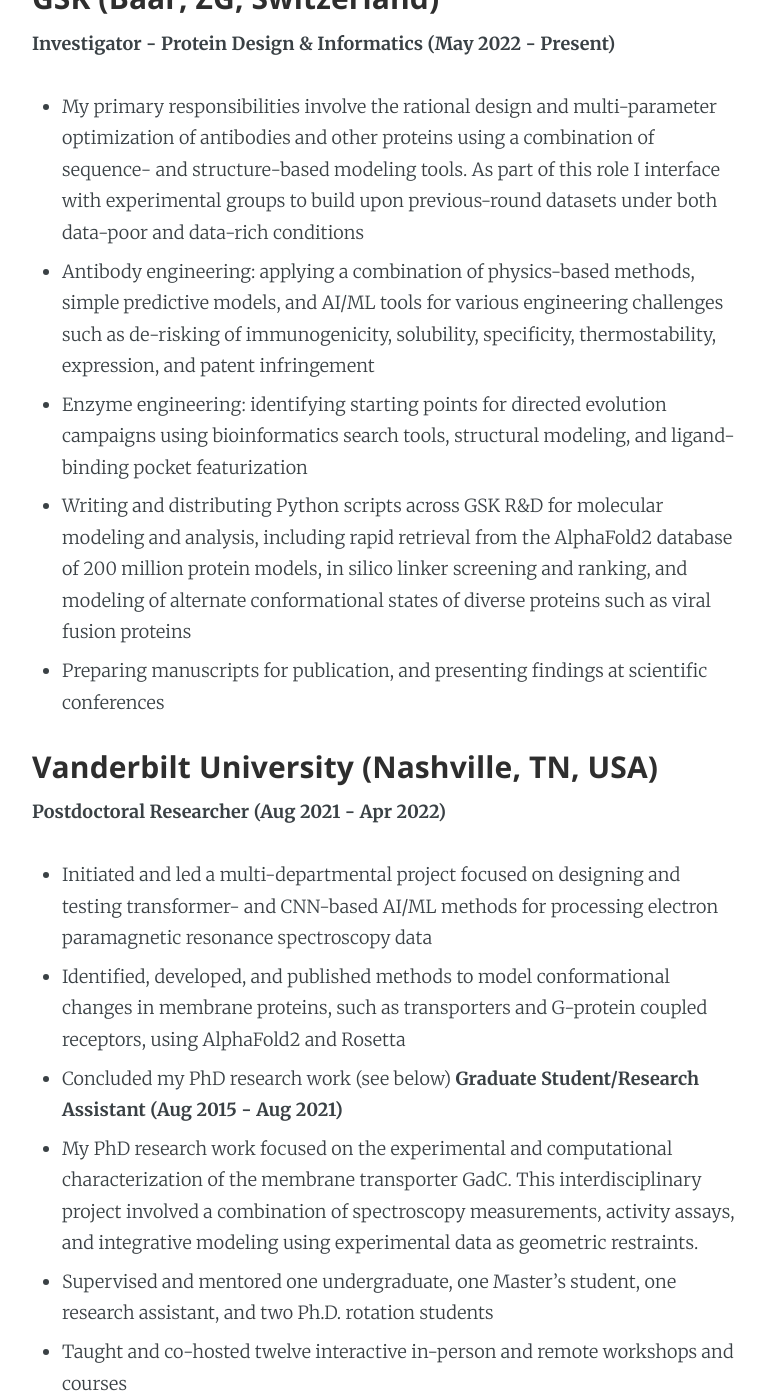
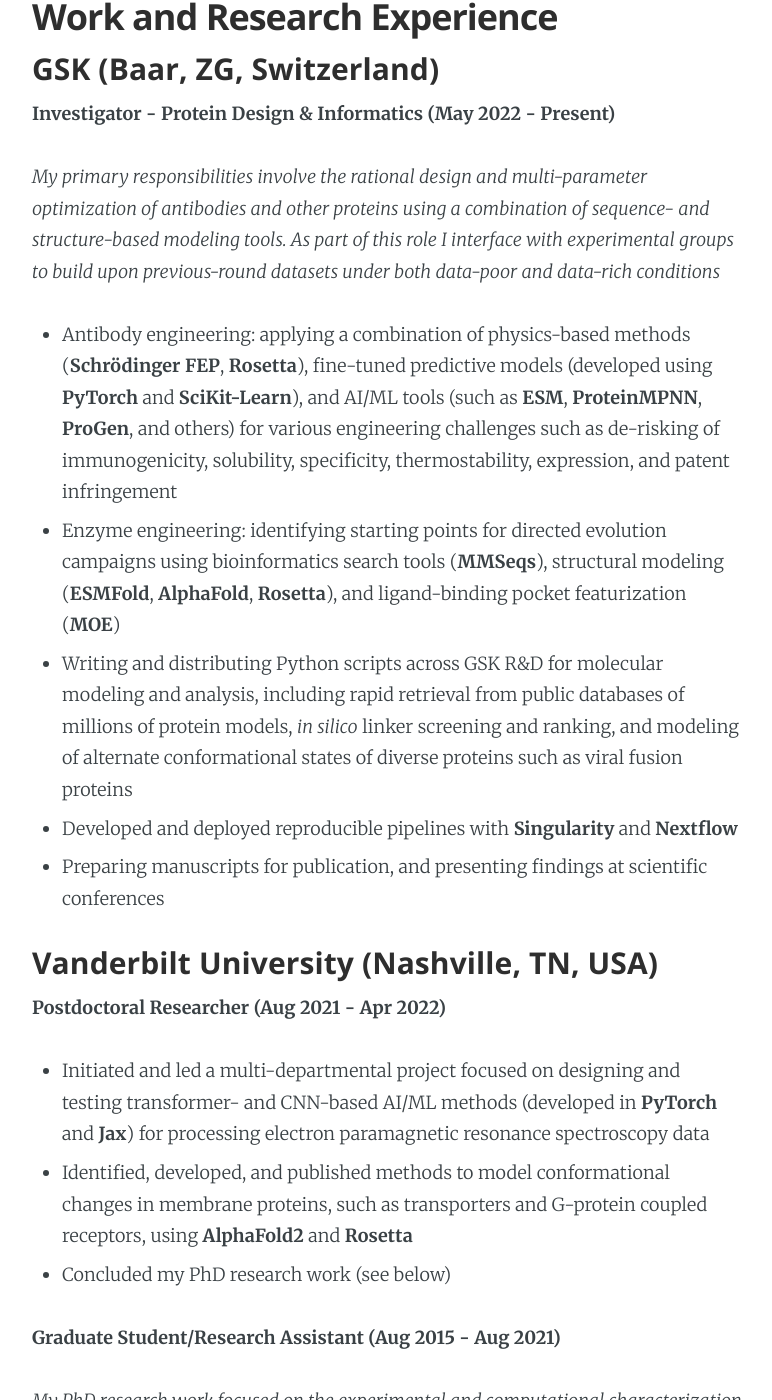
Before and after one commit to delalamo/delalamo.github.io, a Jekyll site: the page built from about.md, in a window 1280 px wide and 1400 px high, scrolled down 2217 px. Shown: the whole window, without its empty margins (253-1025 px from the left). Built offline with Jekyll 4.4.1, drawn with Linux system fonts in a browser that asks for light colours; some of the changed text lies outside the part shown.

Commit message:
Updating CV to list specific skills

```diff
--- a/about.md
+++ b/about.md
@@ -22,12 +22,13 @@
 *   Extensive experience with Rosetta, AlphaFold2, and ESMFold, including introducing source code modifications for protein and antibody design
 *   Some experience with small molecule modeling (MOE), MD simulations (Amber, GROMACS, and Desmond), and free energy perturbation (Schrödinger Maestro)
 
-**Bioinformatics, deep learning, and pipelining**
+**Bioinformatics and deep learning**
 *   Proficient in sequence and structural search (BLAST, Hmmer, Foldseek), alignment (Clustal, MUSCLE, TM-Align), and clustering (MMSeqs, CPPTraj)
 *   Some experience with training, fine-tuning, and transfer learning of protein language models (ESM, Progen) and inverse folding models (ProteinMPNN) for predictive modeling of stability, fitness, and other properties
 
-**DevOps and pipelining skills**
-*   Some experience building Docker containers and Nextflow pipelines
+**DevOps, cloud computing, and pipelining**
+*   Some experience building containerization (Docker, Singularity/Apptainer) and Nextflow pipelines
+*   Some experience with Heroku, Azure, and GCP
 
 **Programming skills**
 *   Comfortable with Python (NumPy, PyTorch, Pandas, SciKit-Learn, BioPython), R (ggplot2), Bash and the Unix command line
@@ -42,24 +43,31 @@
 ## Work and Research Experience
 ### GSK (Baar, ZG, Switzerland)
 **Investigator - Protein Design & Informatics (May 2022 - Present)**
-*   My primary responsibilities involve the rational design and multi-parameter optimization of antibodies and other proteins using a combination of sequence- and structure-based modeling tools. As part of this role I interface with experimental groups to build upon previous-round datasets under both data-poor and data-rich conditions
-*   Antibody engineering: applying a combination of physics-based methods, simple predictive models, and AI/ML tools for various engineering challenges such as de-risking of immunogenicity, solubility, specificity, thermostability, expression, and patent infringement
-*   Enzyme engineering: identifying starting points for directed evolution campaigns using bioinformatics search tools, structural modeling, and ligand-binding pocket featurization
-*   Writing and distributing Python scripts across GSK R&D for molecular modeling and analysis, including rapid retrieval from the AlphaFold2 database of 200 million protein models, in silico linker screening and ranking, and modeling of alternate conformational states of diverse proteins such as viral fusion proteins
+
+*My primary responsibilities involve the rational design and multi-parameter optimization of antibodies and other proteins using a combination of sequence- and structure-based modeling tools. As part of this role I interface with experimental groups to build upon previous-round datasets under both data-poor and data-rich conditions*
+*   Antibody engineering: applying a combination of physics-based methods (**Schrödinger FEP**, **Rosetta**), fine-tuned predictive models (developed using **PyTorch** and **SciKit-Learn**), and AI/ML tools (such as **ESM**, **ProteinMPNN**, **ProGen**, and others) for various engineering challenges such as de-risking of immunogenicity, solubility, specificity, thermostability, expression, and patent infringement
+*   Enzyme engineering: identifying starting points for directed evolution campaigns using bioinformatics search tools (**MMSeqs**), structural modeling (**ESMFold**, **AlphaFold**, **Rosetta**), and ligand-binding pocket featurization (**MOE**)
+*   Writing and distributing Python scripts across GSK R&D for molecular modeling and analysis, including rapid retrieval from public databases of millions of protein models, *in silico* linker screening and ranking, and modeling of alternate conformational states of diverse proteins such as viral fusion proteins
+*   Developed and deployed reproducible pipelines with **Singularity** and **Nextflow**
 *   Preparing manuscripts for publication, and presenting findings at scientific conferences
 
 ### Vanderbilt University (Nashville, TN, USA)
+
 **Postdoctoral Researcher (Aug 2021 - Apr 2022)**
-*   Initiated and led a multi-departmental project focused on designing and testing transformer- and CNN-based AI/ML methods for processing electron paramagnetic resonance spectroscopy data
-*   Identified, developed, and published methods to model conformational changes in membrane proteins, such as transporters and G-protein coupled receptors, using AlphaFold2 and Rosetta
+
+*   Initiated and led a multi-departmental project focused on designing and testing transformer- and CNN-based AI/ML methods (developed in **PyTorch** and **Jax**) for processing electron paramagnetic resonance spectroscopy data
+*   Identified, developed, and published methods to model conformational changes in membrane proteins, such as transporters and G-protein coupled receptors, using **AlphaFold2** and **Rosetta**
 *   Concluded my PhD research work (see below)
+
 **Graduate Student/Research Assistant (Aug 2015 - Aug 2021)**
-*   My PhD research work focused on the experimental and computational characterization of the membrane transporter GadC. This interdisciplinary project involved a combination of spectroscopy measurements, activity assays, and integrative modeling using experimental data as geometric restraints.
+
+*My PhD research work focused on the experimental and computational characterization of the membrane transporter GadC. This interdisciplinary project involved a combination of spectroscopy measurements, activity assays, and integrative modeling using experimental data as geometric restraints*
 *   Supervised and mentored one undergraduate, one Master's student, one research assistant, and two Ph.D. rotation students
 *   Taught and co-hosted twelve interactive in-person and remote workshops and courses
 *   Coauthored ten peer-reviewed publications and presented research at four international conferences
 
 ### Karyopharm Therapeutics (Newton, MA, USA)
+
 **Senior Research Associate (Jan 2014 - May 2015)**
 *   Tested small molecule inhibitors of XPO1 using cell-based assays and identified the future clinical candidate Eltanexor
 *   Maintained cell culture stocks of human and mammalian cells
@@ -124,6 +132,6 @@
 
 ## Side projects
 
-*   **[PubMedBERT literature fetcher](https://github.com/delalamo/PubMedFetcher):** A cloud-based app that emails me papers I might find interesting on a daily basis. It is hosted on Heroku and 1) scrapes biorxiv, arxiv, and PubMED for new submissions each morning, 2) uses large language models to embed their abstracts, and 3) calculates relevance using a custom-trained regression model. I receive an e-mail every weekday morning at 8AM GMT with the results.
+*   **[PubMedBERT literature fetcher](https://github.com/delalamo/PubMedFetcher):** A cloud-based app that emails me papers I might find interesting on a daily basis. It is hosted on **Heroku** and 1) scrapes biorxiv, arxiv, and PubMED for new submissions each morning, 2) embeds their abstracts using large language models (via the **OpenAI** API), and 3) calculates relevance using a custom-trained regression model (**SciKit-Learn**). I receive an e-mail every weekday morning at 5AM GMT with the results.
 
 *   **[Protein structural modelling and design Zettelkasten](https://publish.obsidian.md/ddelalamo/Sorted_notes/Protein+structural+modeling+and+design+Zettelkasten):** A wiki I run that sorts and summarizes information from over 500 recent protein design and modelling papers.
```
